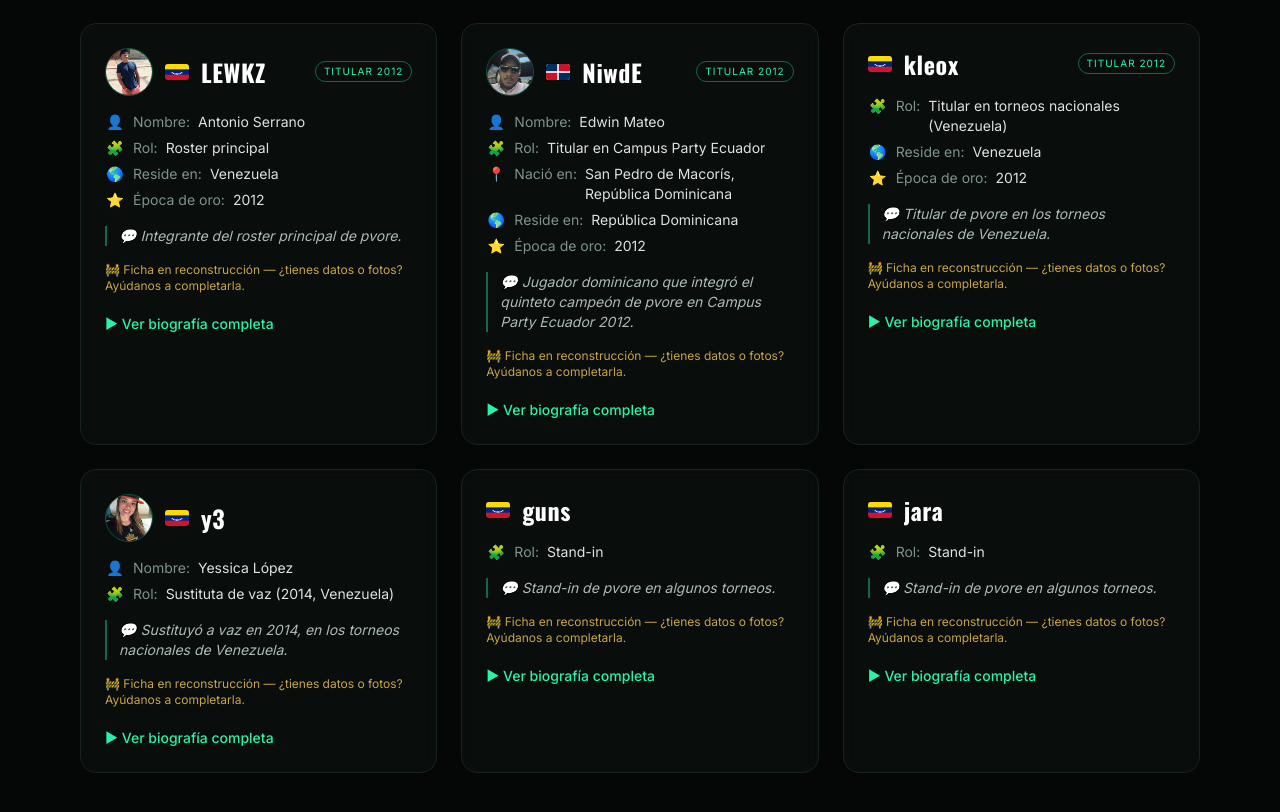
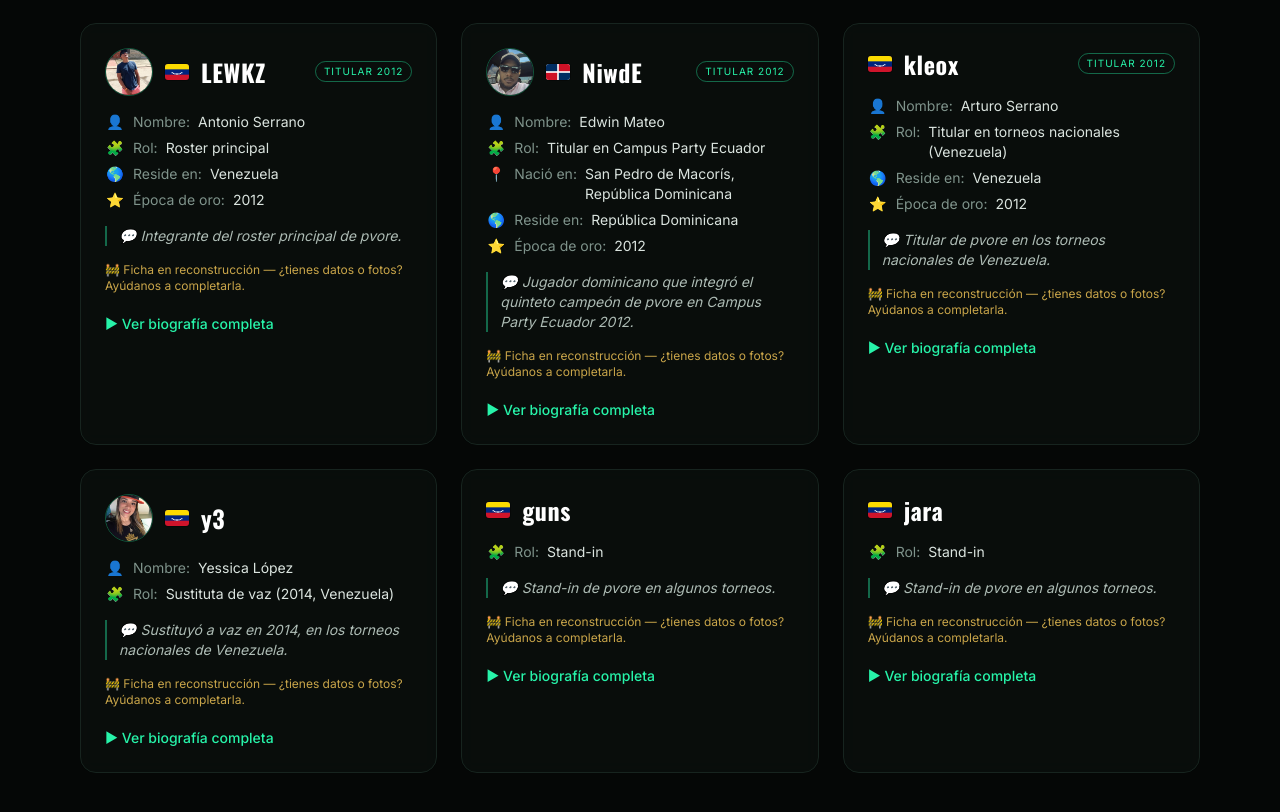
Before and after one commit to diurnalreign/perfectionvore, a React (Vite) app: page / in a window 1280 px wide. Shown: the part 2969-3781 px from the top of the page. Built offline with nearby package versions, Linux system fonts and the light colour scheme.

Commit message:
Añade el nombre real de kleox (Arturo Serrano)
Co-Authored-By: Claude Opus 4.8 <noreply@anthropic.com>
Claude-Session: https://claude.ai/code/session_01BB6Kwsi6y9yUf3GDsb7pND

```diff
--- a/src/data/players.ts
+++ b/src/data/players.ts
@@ -176,6 +176,7 @@ export const PLAYERS: Player[] = [
   {
     id: 'kleox',
     nationality: 'VE',
+    fullName: 'Arturo Serrano',
     nick: 'kleox',
     roles: ['Player'],
     roleLabel: 'Titular en torneos nacionales (Venezuela)',
```
